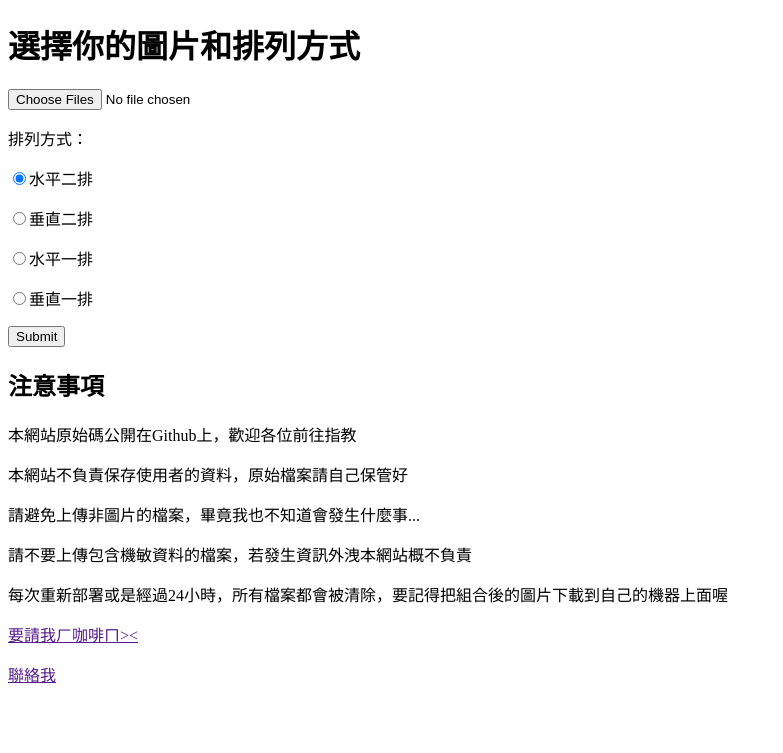
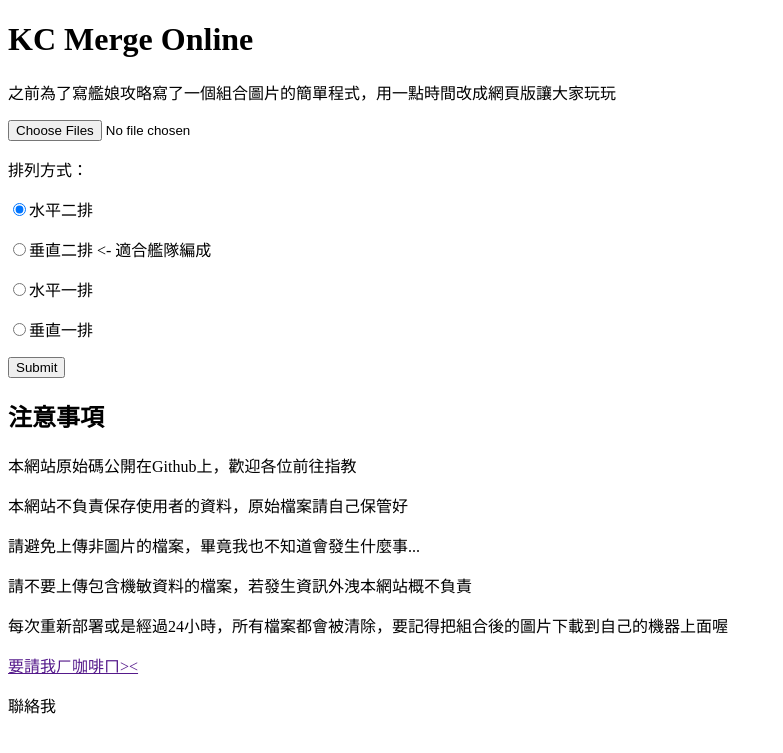
Before and after one commit to ManOfTool/KCMOnline, a Flask app: page / in a window 1280 px wide. Shown: the top 753 px of the page, without its empty margins (0-783 px from the left). Run offline with Flask 2, Linux system fonts and the light colour scheme.

Commit message:
Change index

```diff
--- a/templates/upload.html
+++ b/templates/upload.html
@@ -4,13 +4,14 @@
     <title>Upload</title>
 </head>
 <body>
-    <h1>選擇你的圖片和排列方式</h1>
+    <h1>KC Merge Online</h1>
+    之前為了寫艦娘攻略寫了一個組合圖片的簡單程式，用一點時間改成網頁版讓大家玩玩
     <form action="/uploader" method="POST" enctype="multipart/form-data">
         <p><label><input type="file" name="file" accept=".jpg,.jpeg,.png" multiple required />
         <br>
         <p>排列方式：<br>
         <p><label><input type="radio" name="mode" value="hw" checked="checked" required>水平二排</label></p>
-        <p><label><input type="radio" name="mode" value="vw" required>垂直二排</label></p>
+        <p><label><input type="radio" name="mode" value="vw" required>垂直二排 <- 適合艦隊編成</label></p>
         <p><label><input type="radio" name="mode" value="hl" required>水平一排</label></p>
         <p><label><input type="radio" name="mode" value="lv" required>垂直一排</label></p>
         <p><label><input type="submit" />
@@ -23,6 +24,6 @@
     <p>請不要上傳包含機敏資料的檔案，若發生資訊外洩本網站概不負責</p>
     <p>每次重新部署或是經過24小時，所有檔案都會被清除，要記得把組合後的圖片下載到自己的機器上面喔</p>
     <p><a href="">要請我ㄏ咖啡ㄇ><</a></p>
-    <p><a href="">聯絡我</a></p>
+    <p><a>聯絡我</a></p>
 </body>
 </html>
```
